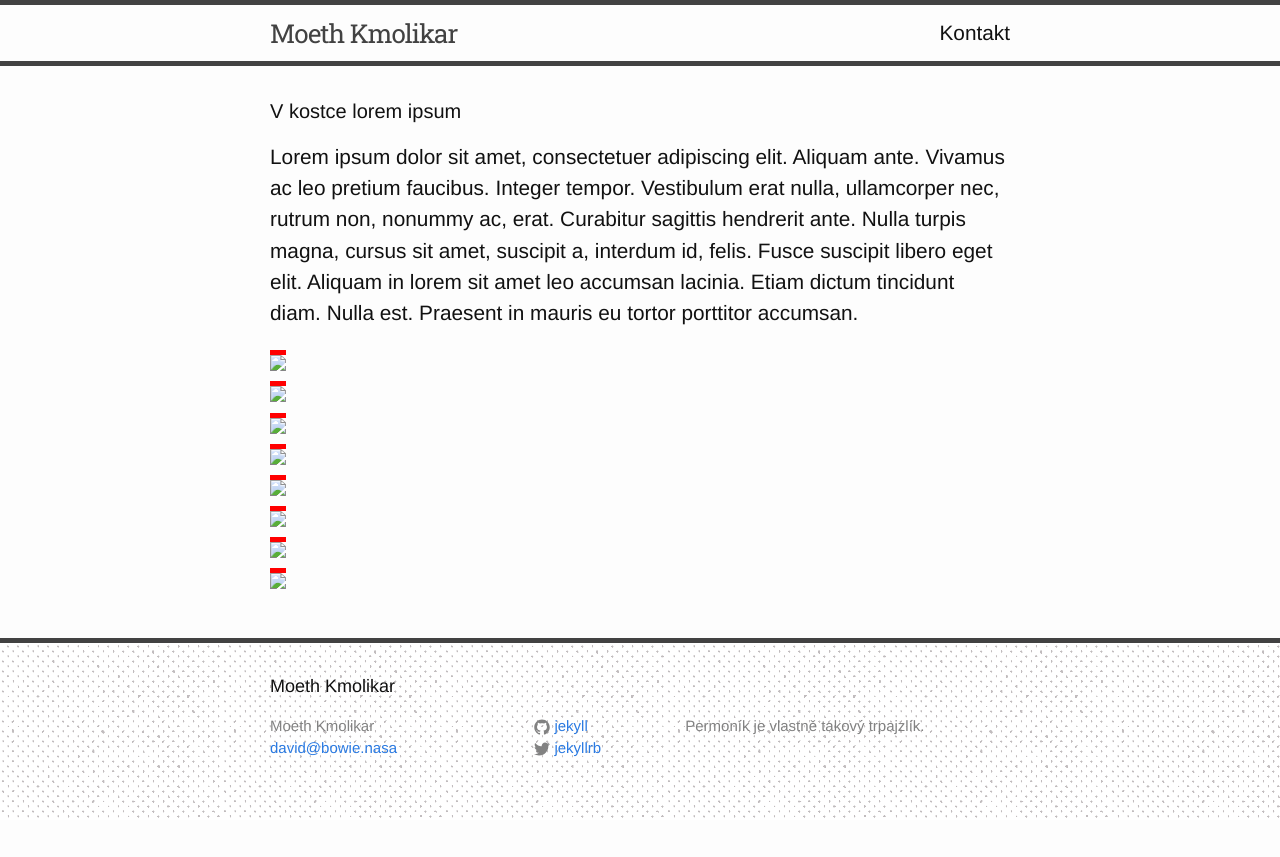
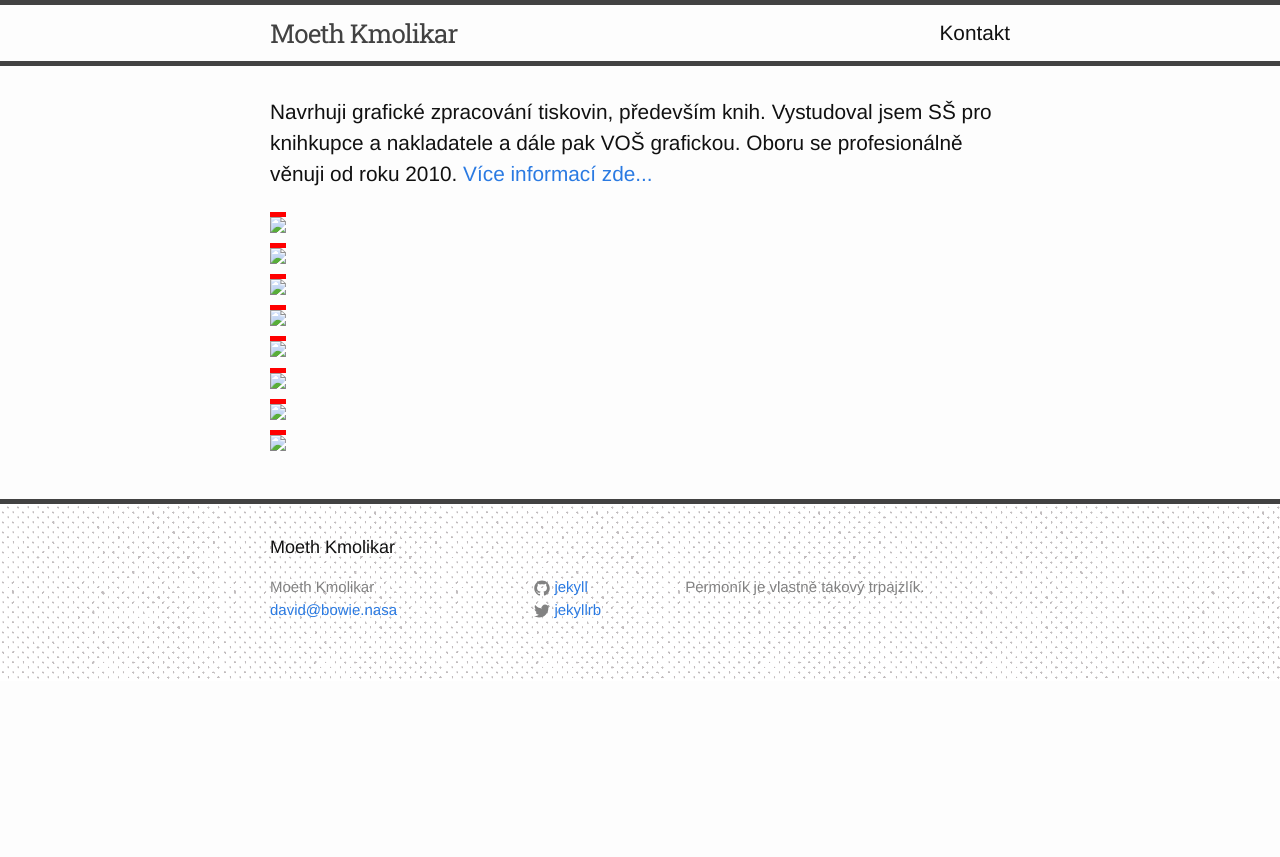
Before and after one commit to shm1ck/my-first-repo.github.io, a Jekyll site: the page built from index.html, in a window 1280 px wide. Shown: the top 857 px of the page. Built offline with Jekyll 4.4.1, drawn with Linux system fonts in a browser that asks for light colours; some web fonts are replaced.

Commit message:
Update index.html

```diff
--- a/index.html
+++ b/index.html
@@ -4,8 +4,7 @@ layout: default
 
 <div class="home">
 
-  <h1 class="page-heading">V kostce lorem ipsum</h1>
-  <p>Lorem ipsum dolor sit amet, consectetuer adipiscing elit. Aliquam ante. Vivamus ac leo pretium faucibus. Integer tempor. Vestibulum erat nulla, ullamcorper nec, rutrum non, nonummy ac, erat. Curabitur sagittis hendrerit ante. Nulla turpis magna, cursus sit amet, suscipit a, interdum id, felis. Fusce suscipit libero eget elit. Aliquam in lorem sit amet leo accumsan lacinia. Etiam dictum tincidunt diam. Nulla est. Praesent in mauris eu tortor porttitor accumsan.</p>
+  <p>Navrhuji grafické zpracování tiskovin, především knih. Vystudoval jsem SŠ pro knihkupce a nakladatele a dále pak VOŠ grafickou. Oboru se profesionálně věnuji od roku 2010. <a href="/kontakt">Více informací zde...</a></p>
 
   <ul class="post-list">
     {% for post in site.posts %}
```
